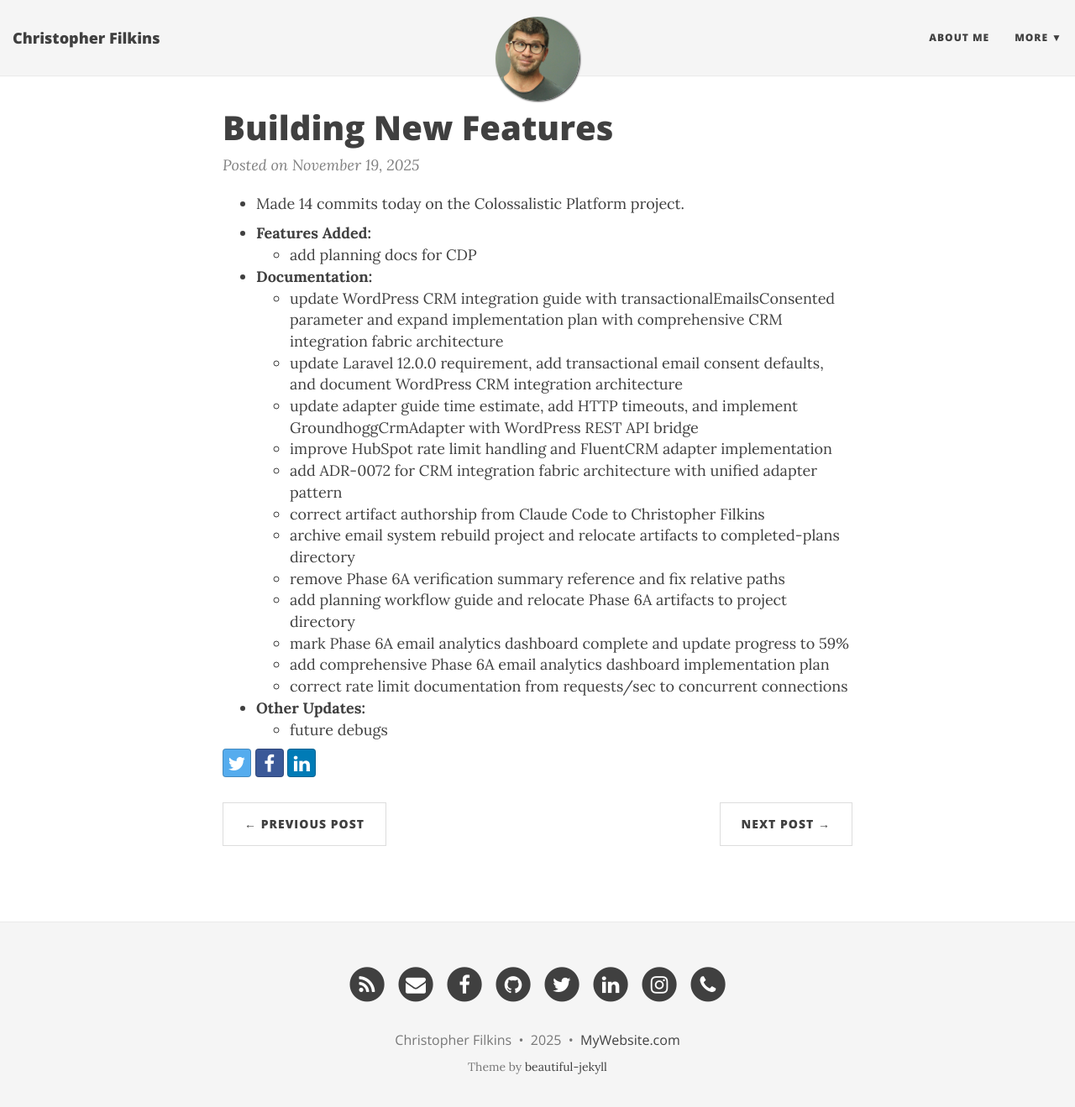
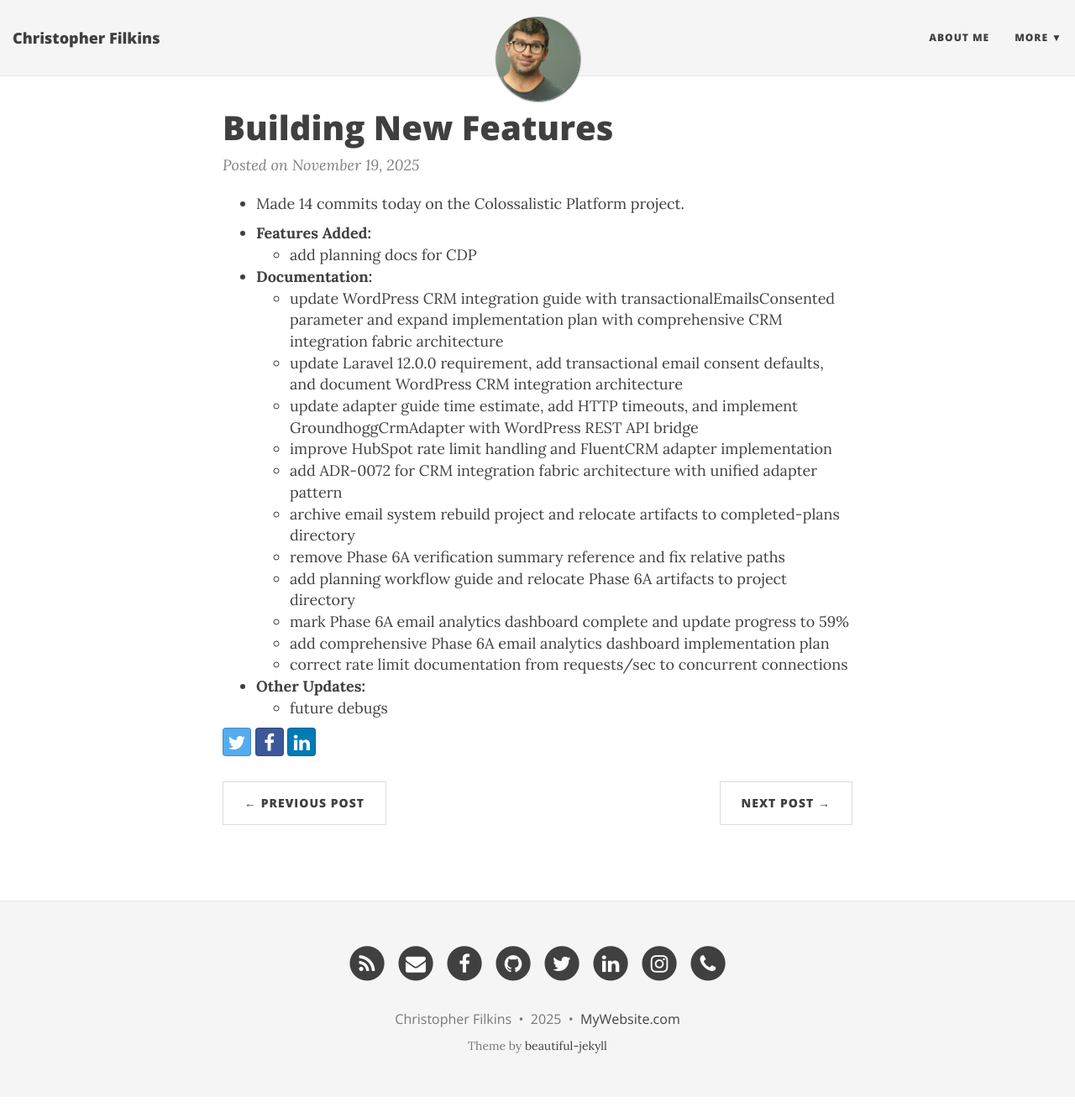
Before and after one commit to filchyboy/filchyboy.github.io, a Jekyll site: the page built from _posts/2025-11-19-building-new-features.md, in a window 1280 px wide and 1332 px high. Shown: the top 1319 px of the window at 84% size. Built offline with Jekyll 4.4.1, drawn with Linux system fonts in a browser that asks for light colours; nearby versions of some CDN libraries.

Commit message:
Remove incorrect artifact authorship attribution

```diff
--- a/_posts/2025-11-19-building-new-features.md
+++ b/_posts/2025-11-19-building-new-features.md
@@ -10,7 +10,6 @@
   * update adapter guide time estimate, add HTTP timeouts, and implement GroundhoggCrmAdapter with WordPress REST API bridge
   * improve HubSpot rate limit handling and FluentCRM adapter implementation
   * add ADR-0072 for CRM integration fabric architecture with unified adapter pattern
-  * correct artifact authorship from Claude Code to Christopher Filkins
   * archive email system rebuild project and relocate artifacts to completed-plans directory
   * remove Phase 6A verification summary reference and fix relative paths
   * add planning workflow guide and relocate Phase 6A artifacts to project directory
```
